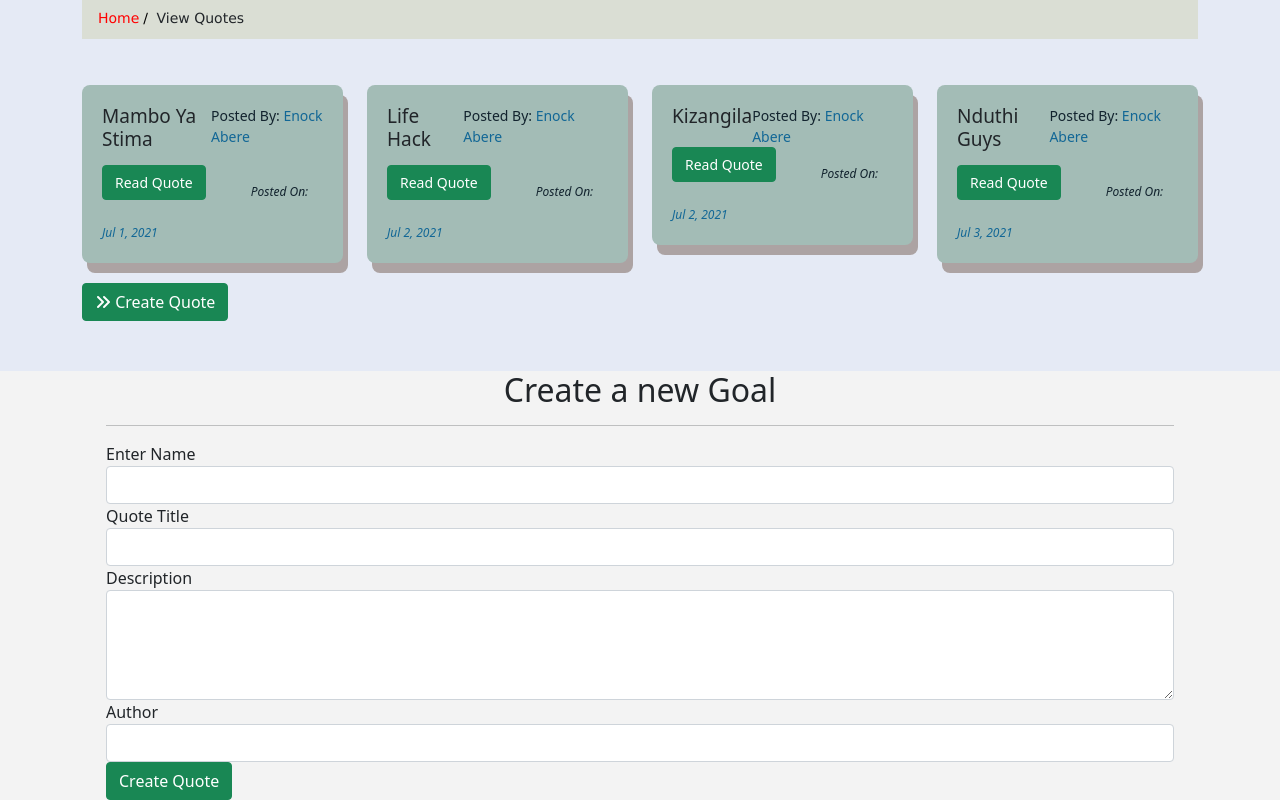
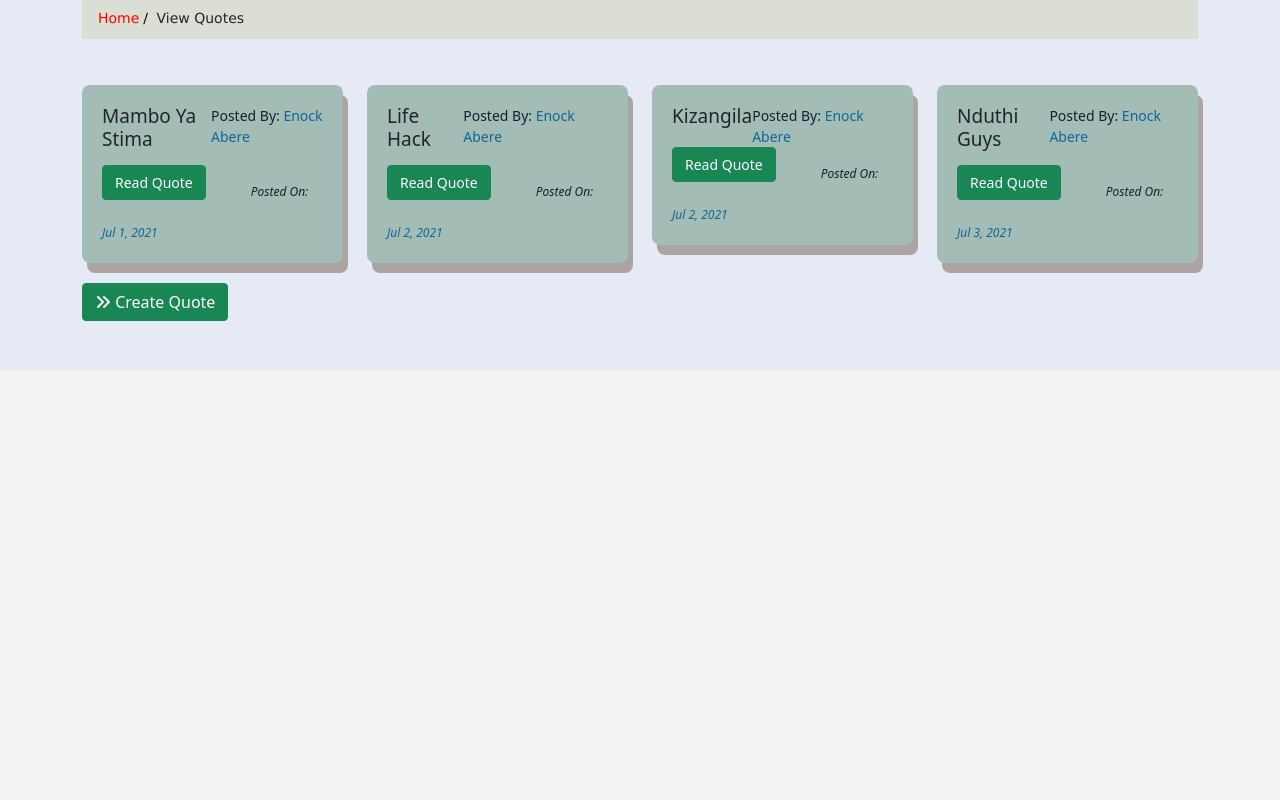
Before and after one commit to enockabere/Create-Quotes, an Angular app: page / in a window 1280 px wide. Shown: the part 880-1680 px from the top of the page. After the commit the page ends 1251 px from the top, so only its background shows below. Built offline with nearby package versions, Linux system fonts and the light colour scheme.

Commit message:
add modal for filling forms

```diff
--- a/src/app/create-quote/create-quote.component.css
+++ b/src/app/create-quote/create-quote.component.css
@@ -0,0 +1,10 @@
+.modal{
+    background-color:rgb(44, 41, 41);opacity:0.8;
+}
+#mBut{
+    margin-top: 10px;
+}
+#mBut:hover{
+    background-color: #3C1874;
+    border: #3C1874;
+}
--- a/src/app/create-quote/create-quote.component.html
+++ b/src/app/create-quote/create-quote.component.html
@@ -1,6 +1,12 @@
-<div class="container-fluid">
-    <h2 class="text-center">Create a new Goal</h2>
-    <hr>
+  <!-- Modal -->
+  <div class="modal fade" id="staticBackdrop" data-bs-backdrop="static" data-bs-keyboard="false" tabindex="-1" aria-labelledby="staticBackdropLabel" aria-hidden="true">
+    <div class="modal-dialog">
+      <div class="modal-content">
+        <div class="modal-header">
+          <h5 class="modal-title" id="staticBackdropLabel">Create Your Quote Here</h5>
+          <button type="button" class="btn-close" data-bs-dismiss="modal" aria-label="Close"></button>
+        </div>
+        <div class="modal-body">
             <form (ngSubmit)='submitQuote()' #quoteForm='ngForm'>
                 <div class="form-group">
                     <label for="name">Enter Name</label>
@@ -31,6 +37,9 @@
                         <p>Your Name is required</p>
                       </div>
                 </div>
-        <button type="submit" class="btn btn-success">Create Quote</button>
+                <button id="mBut" type="submit" class="btn btn-success">Create Quote</button>
             </form>
         </div>
+      </div>
+    </div>
+  </div>
--- a/src/app/quotes/quotes.component.html
+++ b/src/app/quotes/quotes.component.html
@@ -27,7 +27,7 @@
         <div class="row">
             <div class="col-md-12">
                 <div class="modalBut">
-                    <button type="submit" id="mBut" class="btn btn-success"> <i class="fa fa-angle-double-right" aria-hidden="true"></i> Create Quote</button>
+                    <button type="submit" id="mBut" class="btn btn-success" data-bs-toggle="modal" data-bs-target="#staticBackdrop"> <i class="fa fa-angle-double-right" aria-hidden="true"></i> Create Quote</button>
                 </div>
             </div>
         </div>
--- a/src/index.html
+++ b/src/index.html
@@ -17,5 +17,7 @@
 </head>
 <body>
   <app-root></app-root>
+
+  <script src="https://cdn.jsdelivr.net/npm/bootstrap@5.0.2/dist/js/bootstrap.bundle.min.js" integrity="sha384-MrcW6ZMFYlzcLA8Nl+NtUVF0sA7MsXsP1UyJoMp4YLEuNSfAP+JcXn/tWtIaxVXM" crossorigin="anonymous"></script>
 </body>
 </html>
```
Lines whose indentation alone changed are shown as unchanged.
